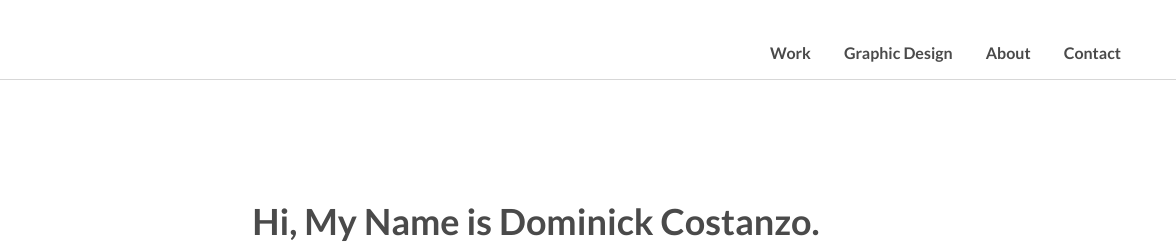
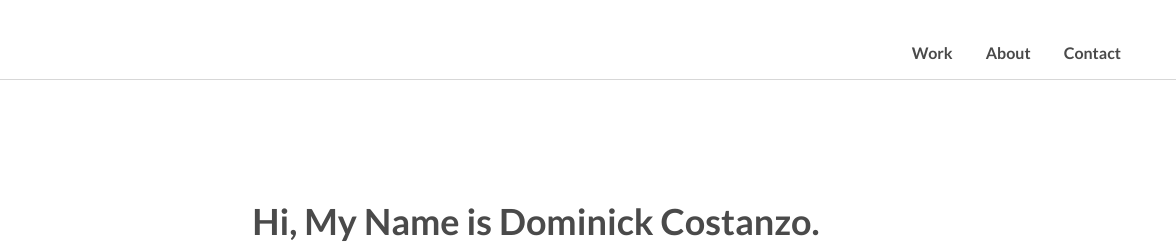
Before and after one commit to DomC93/Portfolio, a plain HTML site: page index.html in a window 1280 px wide. Shown: the top 243 px of the page, 104-1280 px from the left. Drawn offline with nearby package versions, Linux system fonts and the light colour scheme.

Commit message:
Update index.html

```diff
--- a/index.html
+++ b/index.html
@@ -22,7 +22,6 @@
       <nav>
         <ul>
           <li><a href="index.html">Work</a></li>
-		  <li><a href="graphicdesign.html">Graphic Design</a></li>
           <li><a href="about.html" target="_blank">About</a></li>
           <li><a href="#contact">Contact</a></li>
           <li><a href="javascript:void(0);" class="icon" onclick="menuToggle()"><i class="fas fa-bars"></i></a></li>
```
